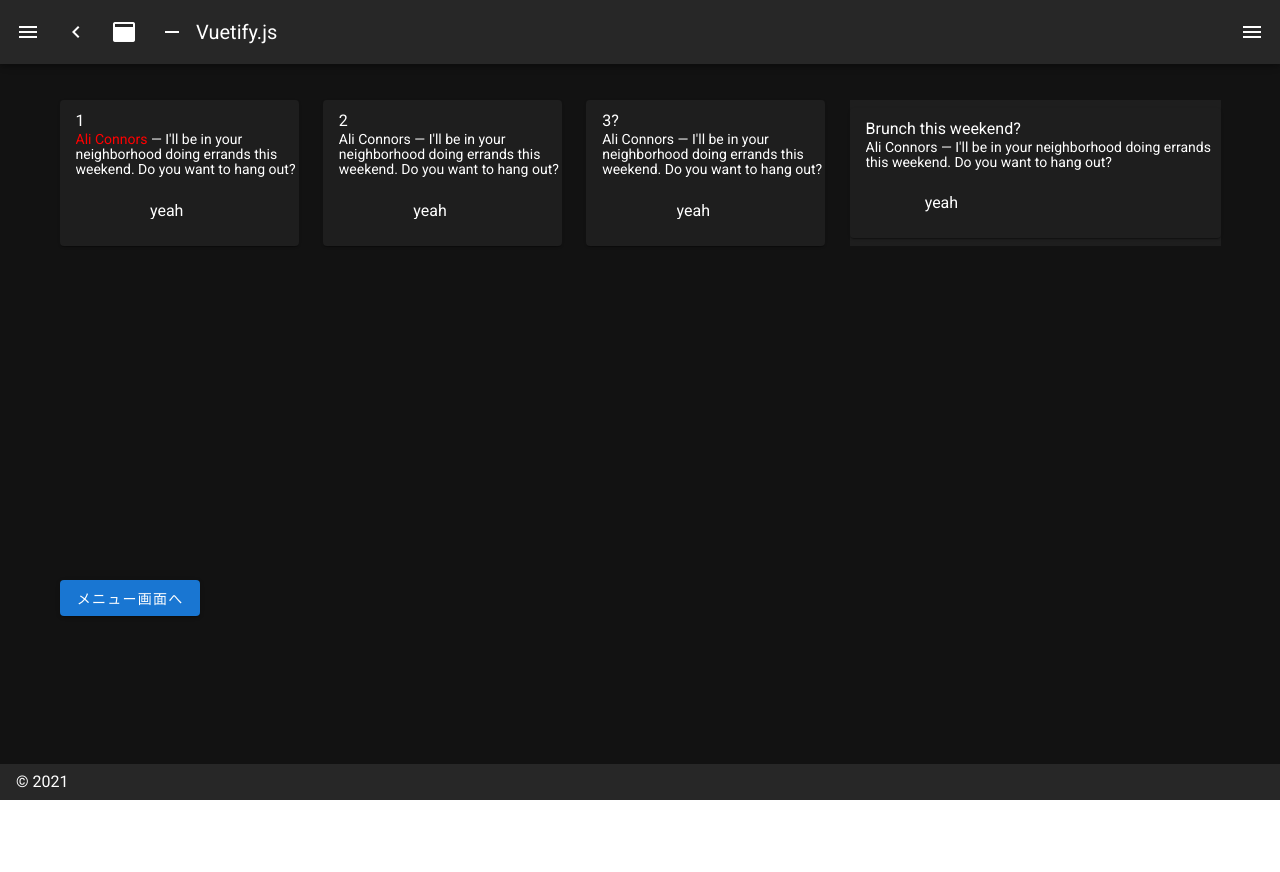
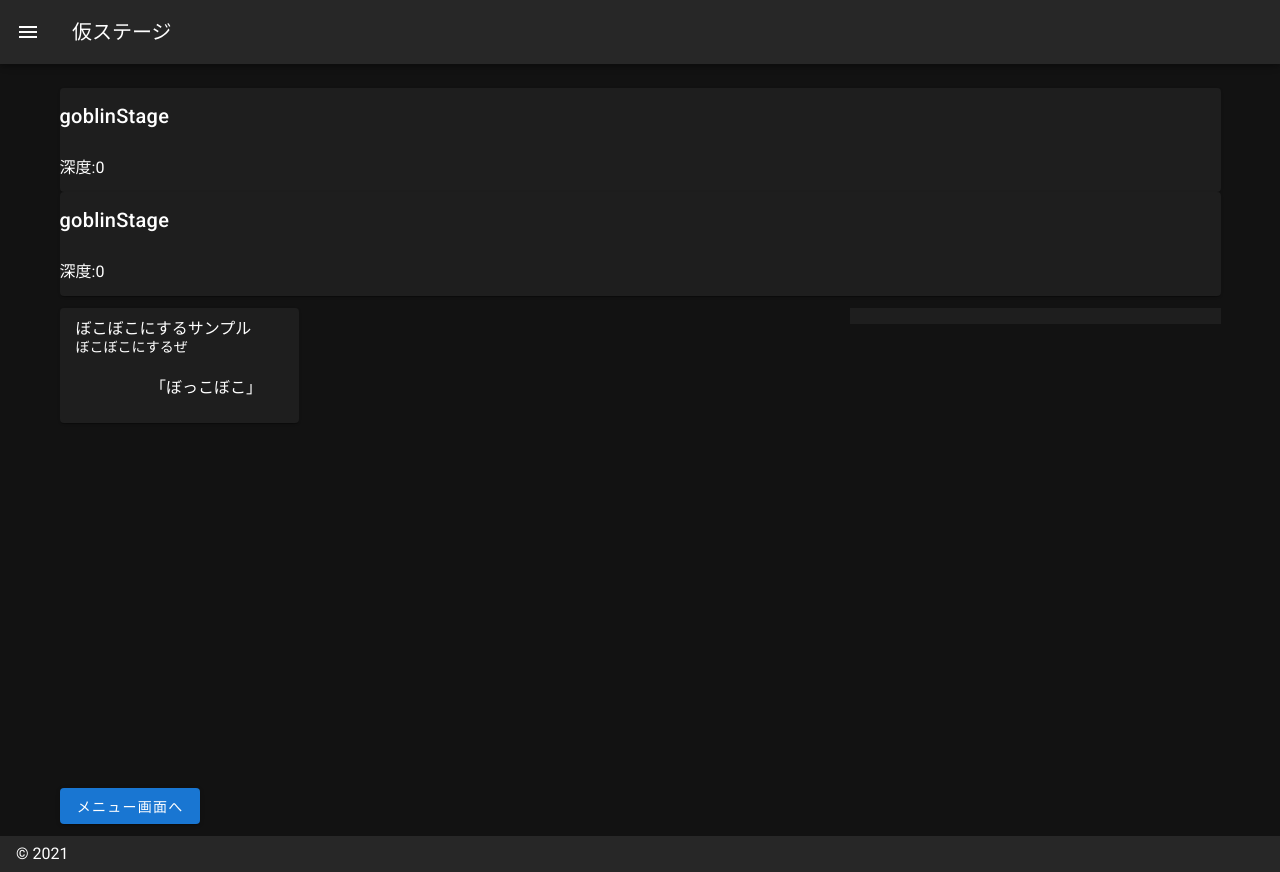
Before and after one commit to hullerhuller/browser_world, a Nuxt app: page / in a window 1280 px wide. Before the commit the page ends 800 px from the top, so only its background shows below. Built offline with nearby package versions, Linux system fonts and the light colour scheme.

Commit message:
ステージ概念

```diff
--- a/layouts/default.vue
+++ b/layouts/default.vue
@@ -30,7 +30,7 @@
       app
     >
       <v-app-bar-nav-icon @click.stop="drawer = !drawer" />
-      <v-btn
+      <!-- <v-btn
         icon
         @click.stop="miniVariant = !miniVariant"
       >
@@ -47,22 +47,22 @@
         @click.stop="fixed = !fixed"
       >
         <v-icon>mdi-minus</v-icon>
-      </v-btn>
+      </v-btn> -->
       <v-toolbar-title v-text="title" />
       <v-spacer />
-      <v-btn
+      <!-- <v-btn
         icon
         @click.stop="rightDrawer = !rightDrawer"
       >
         <v-icon>mdi-menu</v-icon>
-      </v-btn>
+      </v-btn> -->
     </v-app-bar>
     <v-main>
       <v-container>
         <Nuxt />
       </v-container>
     </v-main>
-    <v-navigation-drawer
+    <!-- <v-navigation-drawer
       v-model="rightDrawer"
       :right="right"
       temporary
@@ -78,7 +78,7 @@
           <v-list-item-title>Switch drawer (click me)</v-list-item-title>
         </v-list-item>
       </v-list>
-    </v-navigation-drawer>
+    </v-navigation-drawer> -->
     <v-footer
       :absolute="!fixed"
       app
@@ -92,7 +92,7 @@
 export default {
   data () {
     return {
-      clipped: false,
+      clipped: true,
       drawer: false,
       fixed: false,
       items: [
@@ -105,7 +105,7 @@ export default {
       miniVariant: false,
       right: true,
       rightDrawer: false,
-      title: 'Vuetify.js'
+      title: '仮ステージ'
     }
   }
 }
--- a/logic/commonInterface.ts
+++ b/logic/commonInterface.ts
@@ -1,10 +1,122 @@
+
+import { cloneDeep, Function } from 'lodash';
+
 export interface logItem {
     avatar: string,
     title: string,
     text: string,
-    comment:string
+    comment: string
+}
+
+export interface choosenFunction {
+    (params: charactorData): boolean
 }
 
 export interface chooseItem extends logItem {
     choosen: number
+    choosenFunction: choosenFunction
 }
+
+export interface relicFunction {
+    name: string
+    text: string
+    effect(params: charactorData): charactorData
+}
+
+export class charactorData {
+    // 称号
+    nickname!: string;
+    // 名前
+    name!: string;
+    // 説明
+    text!: string;
+    // 体力
+    hp!: number;
+    // 武力
+    attack!: number;
+    // 魔力
+    magic!: number;
+    // 探知力
+    search!: number;
+    // 勇敢
+    brave!: number;
+    // 野心
+    ambish!: number;
+    // 統率
+    // 統率
+    lead!: number;
+    // 有名
+    fame!: number;
+    // 汚名
+    stigma!: number;
+    // 戦闘経験
+    battleExperience!: number;
+    // 探索経験
+    searchExperience!: number;
+    // 成功率
+    successrate!: number;
+    // 所持レリック集
+    relics!: relicFunction[];
+    // レリック補正
+    result(): charactorData {
+        let deepCopy = cloneDeep(this) as charactorData
+        for (let index = 0; index < deepCopy.relics.length; index++) {
+            deepCopy = deepCopy.relics[index].effect(deepCopy)
+        }
+        return deepCopy
+    }
+
+
+
+
+}
+
+export class eventResult {
+    logs!: logItem[];
+    charastatus!: charactorData;
+    choosenCard!: chooseItem;
+    depth!: number;
+    middleBossHp?: number
+    bossHp!: number;
+    understanding!: number;
+
+    isWinLastBoss = () =>  {
+        return this.bossHp <= 0
+    }
+}
+
+
+export interface eventItem {
+    title: string
+    text: string
+    choosens: chooseItem[]
+
+    choosenResults: (params: eventResult) => eventResult;
+}
+
+
+
+export interface stageItem {
+    title: () => string
+    text: () => string
+    depth: number
+    middleBossDepth?: number
+    middleBoss?: bossItem
+    lastBossDepth: number
+    lastBoss: bossItem
+    understanding: number
+    ramdomEvent: eventItem[]
+    eventChoise: () => eventItem
+}
+export interface bossItem {
+    title: () => string
+    text: () => string
+    hp: number
+    events: eventItem[]
+    eventChoise: () => eventItem
+}
+
+
+export function isWinLastBoss(params: eventResult) {
+    return
+}
--- /dev/null
+++ b/logic/data/charactor.ts
@@ -0,0 +1,24 @@
+import { charactorData } from "../commonInterface";
+import { warriorRelic } from "../relic";
+
+
+
+export const warriorHero:charactorData = {
+    nickname: "test",
+    name: "テスト名前",
+    text: "テスト説明",
+    hp: 100,
+    attack: 20,
+    magic: 10,
+    brave: 100,
+    ambish: 0,
+    lead: 100,
+    fame: 50,
+    stigma: 0,
+    search: 0,
+    battleExperience: 100,
+    searchExperience: 0,
+    successrate: 1,
+    relics: [warriorRelic],
+    result: new charactorData().result
+}
--- /dev/null
+++ b/logic/data/sample.ts
@@ -0,0 +1,100 @@
+import { makeStaticFileURL } from "../common";
+import { bossItem, charactorData, chooseItem, eventItem, eventResult, logItem, stageItem } from "../commonInterface";
+
+const battleChoosen = {
+    naguru: 1,
+    mottoNaguru: 2,
+    naguranai: 3
+}
+const naguru: chooseItem = {
+    choosen: battleChoosen.naguru,
+    choosenFunction: (params: charactorData) => {
+        return true;
+    },
+    avatar: makeStaticFileURL('favicon.ico'),
+    title: "ぼこぼこにするサンプル",
+    text: "ぼこぼこにするぜ",
+    comment: "「ぼっこぼこ」"
+}
+
+const mottoNaguru: chooseItem = {
+    choosen: battleChoosen.mottoNaguru,
+    choosenFunction: (params: charactorData) => {
+        return true;
+    },
+    avatar: makeStaticFileURL('favicon.ico'),
+    title: "もっとぼこぼこにするサンプル",
+    text: "もっとぼこぼこにするぜ",
+    comment: "「ぼっこぼこ」"
+}
+
+const naguranai: chooseItem = {
+    choosen: battleChoosen.naguranai,
+    choosenFunction: (params: charactorData) => {
+        return true;
+    },
+    avatar: makeStaticFileURL('favicon.ico'),
+    title: "殴らない選択肢サンプル",
+    text: "殴らない",
+    comment: "「やさしいね」"
+}
+
+const battle: eventItem = {
+    title: "",
+    text: "",
+    choosens: [naguru],
+    choosenResults: function (params: eventResult): eventResult {
+        params.logs.push(params.choosenCard)
+        switch (params.choosenCard.choosen) {
+            case battleChoosen.naguru:
+                params.bossHp -= params.charastatus.result().attack
+                let messageNaguru: logItem = {
+                    avatar: "",
+                    title: "",
+                    text: "",
+                    comment: "ダメージ:" + params.charastatus.result().attack
+                }
+                params.logs.push(messageNaguru)
+                break;
+            case battleChoosen.mottoNaguru:
+                params.bossHp -= params.charastatus.result().attack * 2
+                let messageMottoNaguru: logItem = {
+                    avatar: "",
+                    title: "",
+                    text: "",
+                    comment: "ダメージ:" + params.charastatus.result().attack * 2
+                }
+                params.logs.push(messageMottoNaguru)
+                break;
+            case battleChoosen.naguranai:
+
+                break;
+            default:
+                break;
+        }
+        return params
+    }
+}
+
+
+export const goblin: bossItem = {
+    title: function (): string { return "goblin HP:" + this.hp },
+    text: function (): string { return "" },
+    hp: 100,
+    events: [battle],
+    eventChoise: function (): eventItem {
+        return this.events[0]
+    }
+}
+export const goblinStage: stageItem = {
+    title: function (): string { return "goblinStage" },
+    text: function (): string { return "深度:" + this.depth },
+    depth: 0,
+    lastBossDepth: 0,
+    lastBoss: goblin,
+    ramdomEvent: [],
+    understanding: 0,
+    eventChoise: function (): eventItem {
+        return goblin.eventChoise()
+    }
+}
--- a/logic/indexpage.ts
+++ b/logic/indexpage.ts
@@ -1,7 +1,9 @@
 
-import { Component, Vue, Prop, Emit } from 'vue-property-decorator'
+import { Component, Vue } from 'vue-property-decorator'
+import { warriorHero } from './data/charactor'
 import { makeStaticFileURL } from './common'
-import { chooseItem, logItem } from './commonInterface'
+import { charactorData, chooseItem, eventResult, logItem, stageItem } from './commonInterface'
+import { goblinStage } from './data/sample'
 
 
 
@@ -10,49 +12,53 @@ import { chooseItem, logItem } from './commonInterface'
 export default class PostPreview extends Vue {
 
     formError: string = ''
-    dateJi: string = ''
-    dateIt: string = ''
+    nowStageTitle: string = ''
+    nowStageText: string = ''
 
-    choosen: chooseItem[] = [{
-        avatar: makeStaticFileURL('favicon.ico'),
-        title: '1',
-        text: `<font color="red">Ali Connors</font> &mdash; I'll be in your neighborhood doing errands this weekend. Do you want to hang out?`,
-        comment:'yeah',
-        choosen: 1
-    }, {
-        avatar: makeStaticFileURL('favicon.ico'),
-        title: '2',
-        text: `<span class="text--primary">Ali Connors</span> &mdash; I'll be in your neighborhood doing errands this weekend. Do you want to hang out?`,
-        comment:'yeah',
-        choosen: 2
-    }, {
-        avatar: makeStaticFileURL('favicon.ico'),
-        title: '3?',
-        text: `<span class="text--primary">Ali Connors</span> &mdash; I'll be in your neighborhood doing errands this weekend. Do you want to hang out?`,
-        comment:'yeah',
-        choosen: 3
-    }
+    nowEventTitle: string = ''
+    nowEventText: string = ''
 
-    ]
+    nowstage:stageItem = goblinStage
 
-    logs: logItem[] = [{
-        avatar: makeStaticFileURL('favicon.ico'),
-        title: 'Brunch this weekend?',
-        text: `<span class="text--primary">Ali Connors</span> &mdash; I'll be in your neighborhood doing errands this weekend. Do you want to hang out?`,
-        comment:'yeah',
-    }
-    ]
+    choosen: chooseItem[] = []
+
+
+    logs: logItem[] = []
+
+    defaultStatus:charactorData= warriorHero
 
     mounted() {
+        this.choiceEventFromNow()
     }
 
     chooseCard(chooseCard: chooseItem) {
-        this.logs.push(chooseCard)
+
+        let choosenAction:eventResult  = {
+            logs: this.logs,
+            charastatus: this.defaultStatus,
+            choosenCard: chooseCard,
+            depth: this.nowstage.depth,
+            bossHp: this.nowstage.lastBoss.hp,
+            understanding: this.nowstage.understanding,
+            isWinLastBoss: new eventResult().isWinLastBoss
+        }
+        let choosenResult = this.nowstage.eventChoise().choosenResults(choosenAction)
+
+        this.logs = choosenResult.logs
+        this.defaultStatus = choosenResult.charastatus
+        this.nowstage.depth = choosenResult.depth
+        this.nowstage.lastBoss.hp = choosenResult.bossHp
+        this.nowstage.understanding = choosenResult.understanding
         if(document.getElementById('scroll') !=null){
             document.getElementById('scroll')!.scrollTo(0, 10000000);
         }
     }
 
+    choiceEventFromNow(){
+
+        this.choosen = this.nowstage.eventChoise().choosens
+
+    }
 
     next() {
         this.formError = ''
--- /dev/null
+++ b/logic/relic.ts
@@ -0,0 +1,12 @@
+import { cloneDeep } from "lodash"
+import { charactorData, relicFunction } from "./commonInterface"
+
+export const warriorRelic:relicFunction ={
+    name: "仮データ特権",
+    text: "武力が2倍になるよ",
+    effect: function (params: charactorData): charactorData {
+        let deepStatus = cloneDeep(params)
+        deepStatus.attack *= 2
+        return deepStatus
+    }
+}
--- a/package.json
+++ b/package.json
@@ -13,7 +13,9 @@
   },
   "dependencies": {
     "@nuxtjs/axios": "^5.13.6",
+    "@types/lodash": "^4.14.174",
     "core-js": "^3.15.1",
+    "lodash": "^4.17.21",
     "nuxt": "^2.15.7",
     "vue-class-component": "^7.2.6",
     "vue-property-decorator": "^9.1.2",
--- a/pages/index.vue
+++ b/pages/index.vue
@@ -3,11 +3,47 @@
     <v-col cols="12">
       <font color="red">{{ formError }}</font>
     </v-col>
+    <v-col cols="12">
+      <v-card  class="elevation-1">
+      <v-row justify="start" align="start">
+        <v-col  cols="12" >
+          <div class="title">
+            {{nowstage.title()}}
+          </div>
+        </v-col>
+        <v-col  cols="12" >
+
+          <div class="subtitle">
+            {{nowstage.text()}}
+          </div>
+        </v-col>
+      </v-row>
+
+      </v-card>
+    </v-col>
+    <v-col cols="12" >
+      <v-card  class="elevation-1">
+      <v-row justify="start" align="start">
+        <v-col  cols="12" >
+          <div class="title">
+            {{nowstage.title()}}
+          </div>
+        </v-col>
+        <v-col  cols="12" >
+
+          <div class="subtitle">
+            {{nowstage.text()}}
+          </div>
+        </v-col>
+      </v-row>
+
+      </v-card>
+    </v-col>
     <v-col cols="8">
       <v-row justify="start" align="start">
         <template v-for="(item, index) in choosen">
-          <v-col :key="index" cols="4">
-            <v-card @click="chooseCard(item)" class="elevation-1">
+          <v-col :key="index" cols="4" >
+            <v-card @click="chooseCard(item)" :disabled="!item.choosenFunction(defaultStatus)" class="elevation-1">
               <v-row justify="start" align="start" no-gutters class="pl-4">
                 <v-col cols="12">
                   <v-list-item-content>
@@ -18,7 +54,7 @@
                   </v-list-item-content>
                 </v-col>
                 <v-col cols="4">
-                  <v-list-item-avatar>
+                  <v-list-item-avatar  v-if="item.avatar != ''">
                     <v-img  :src="item.avatar"></v-img>
                   </v-list-item-avatar>
                 </v-col>
@@ -49,7 +85,7 @@
                 </v-list-item-content>
               </v-col>
               <v-col cols="2">
-                <v-list-item-avatar>
+                <v-list-item-avatar v-if="item.avatar != ''">
                   <v-img :src="item.avatar"></v-img>
                 </v-list-item-avatar>
               </v-col>
```
Also changed, not shown: 1 other file (tests, documents, lock files or other folders).
